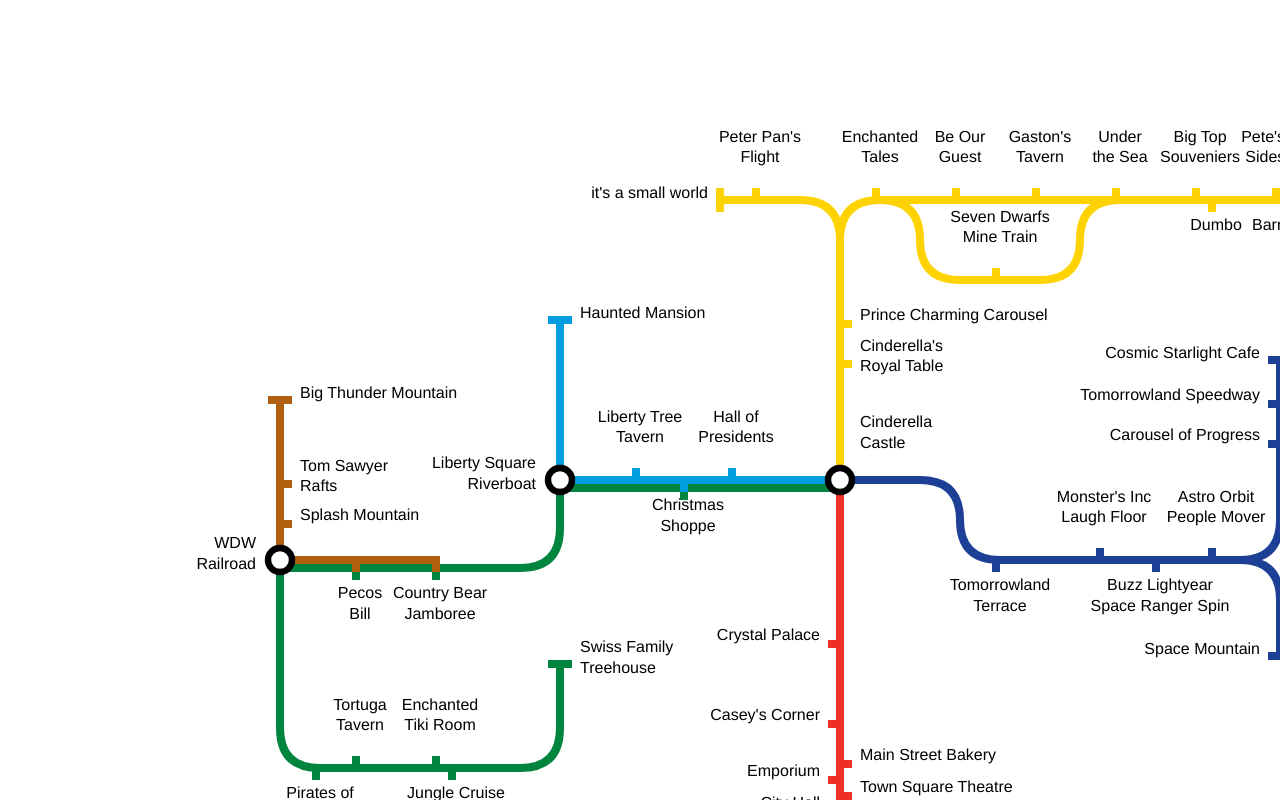
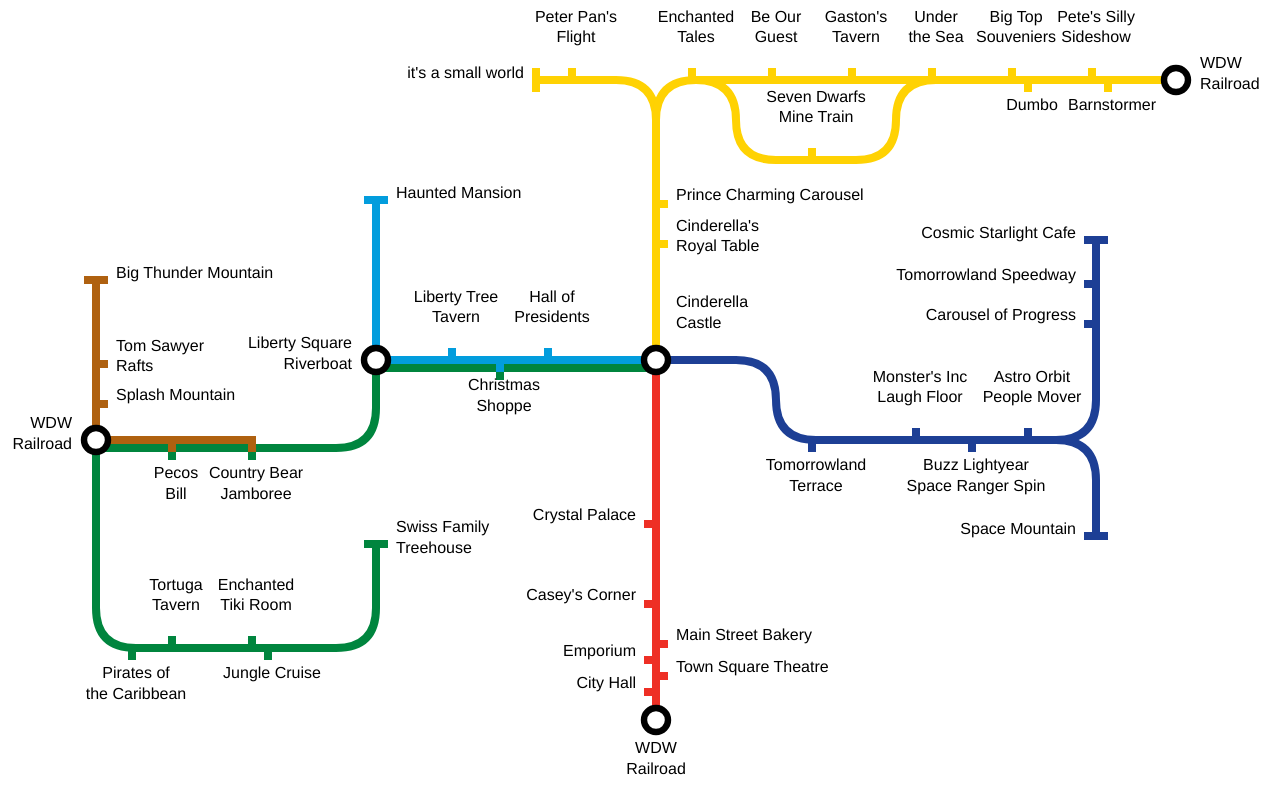
Before and after one commit to atkinchris/magic-kingdom-map, a website built with webpack: page src/index.html in a window 1280 px wide. Built offline with nearby package versions, Linux system fonts and the light colour scheme.

Commit message:
Hack viewport bounds

```diff
--- a/src/index.html
+++ b/src/index.html
@@ -2,6 +2,8 @@
 <html>
 <head>
   <meta charset="utf-8" />
+  <meta name="viewport" content="width=device-width, initial-scale=1.0">
+  <meta http-equiv="X-UA-Compatible" content="ie=edge">
   <script src="https://cdnjs.cloudflare.com/ajax/libs/svg.js/2.6.3/svg.js"></script>
   <style>
     html,
@@ -13,6 +15,13 @@
       width: 100%;
       overflow: hidden;
     }
+
+    #map {
+      display: flex;
+      flex-direction: column;
+      align-items: center;
+      justify-content: center;
+    }
   </style>
 </head>
 <body>
--- a/src/index.js
+++ b/src/index.js
@@ -2,9 +2,28 @@
 
 import lines from './data'
 import { buildLine } from './elements'
+import { SIZE_UNIT } from './constants'
 
-const map = SVG('map').group()
+const svg = SVG('map')
+const map = svg.group()
+
+const allPoints = lines.reduce((out, { points }) => [...out, ...points], [])
+const bounds = allPoints.reduce((out, { x, y }) => {
+  /* eslint-disable no-param-reassign */
+  if (x < out.left) out.left = x
+  if (x > out.right) out.right = x
+  if (y > out.bottom) out.bottom = y
+  if (y < out.top) out.top = y
+  /* eslint-enable no-param-reassign */
+
+  return out
+}, { left: 0, right: 0, top: 0, bottom: 0 })
 
 lines.reverse().forEach(line => buildLine(map, line))
 
-map.dmove(600, 400)
+const width = ((-bounds.left + bounds.right) * SIZE_UNIT) + (SIZE_UNIT * 25)
+const height = ((-bounds.top + bounds.bottom) * SIZE_UNIT) + (SIZE_UNIT * 20)
+
+svg.size(width, height)
+map.dmove(-bounds.left * SIZE_UNIT, -bounds.top * SIZE_UNIT)
+map.dmove(SIZE_UNIT * 12, SIZE_UNIT * 10)
```
